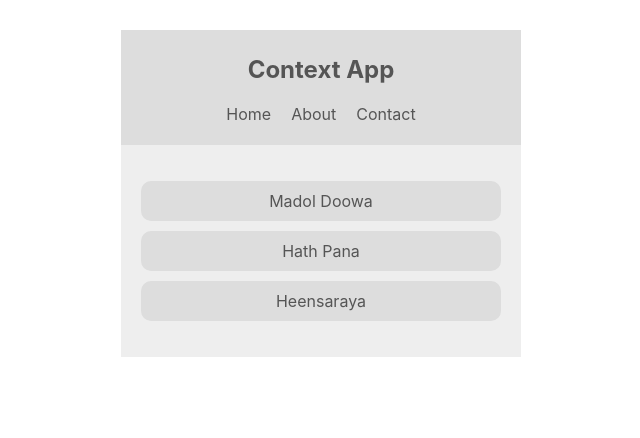
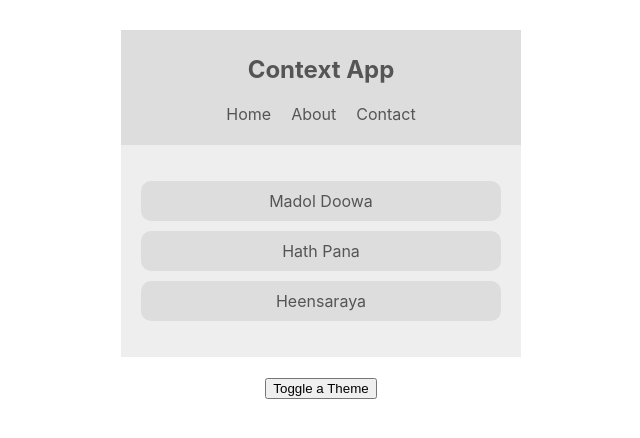
Before and after one commit to PawanGunawardhana/Context-App, a React (Create React App) app: page / in a window 1280 px wide. Shown: the top 438 px of the page, without its empty margins (319-959 px from the left). Built offline with nearby package versions, Linux system fonts and the light colour scheme.

Commit message:
Added a ThemeToggle button to toggle the Theme, and also refer how to update context data

```diff
--- a/src/App.js
+++ b/src/App.js
@@ -2,12 +2,14 @@
 import Navbar from "./components/Navbar";
 import BookList from "./components/BookList";
 import ThemeContextProvider from "./contexts/ThemeContext";
+import ThemeToggle from "./components/ThemeToggle";
 
 function App() {
   return (<div className="App">
     <ThemeContextProvider>
       <Navbar />
       <BookList />
+      <ThemeToggle />
     </ThemeContextProvider>
   </div>);
 }
--- /dev/null
+++ b/src/components/ThemeToggle.js
@@ -0,0 +1,13 @@
+import React, { Component } from "react";
+import { ThemeContext } from "../contexts/ThemeContext";
+
+class ThemeToggle extends Component {
+  static contextType = ThemeContext; //context eka use karanna one nam this.context kiyana property eka use karanna one.
+
+  render() {
+    const { toggleTheme } = this.context; //context eka use karanna one nam this.context kiyana property eka use karanna one.
+    return (<button onClick={toggleTheme}>Toggle a Theme</button>);
+  }
+}
+
+export default ThemeToggle;
--- a/src/contexts/ThemeContext.js
+++ b/src/contexts/ThemeContext.js
@@ -10,9 +10,15 @@
         light: { syntax: '#555', ui: '#ddd', bg: '#eee' },
         dark: { syntax: '#ddd', ui: '#333', bg: '#555'}
      } //state kiyana eke tamai apita globally share krnna one data tika include krnne.
+
+    toggleTheme = () => {
+        this.setState({isLightTheme: !this.state.isLightTheme})
+
+    }
+
     render() {
         return (// ...this.state eke ... danne athule data spread krnna
-            <ThemeContext.Provider value={{ ...this.state }}>
+            <ThemeContext.Provider value={{ ...this.state, toggleTheme: this.toggleTheme } }>
                 {this.props.children}
             </ThemeContext.Provider>
         );
```
Also changed, not shown: Cheat Sheet.txt.
